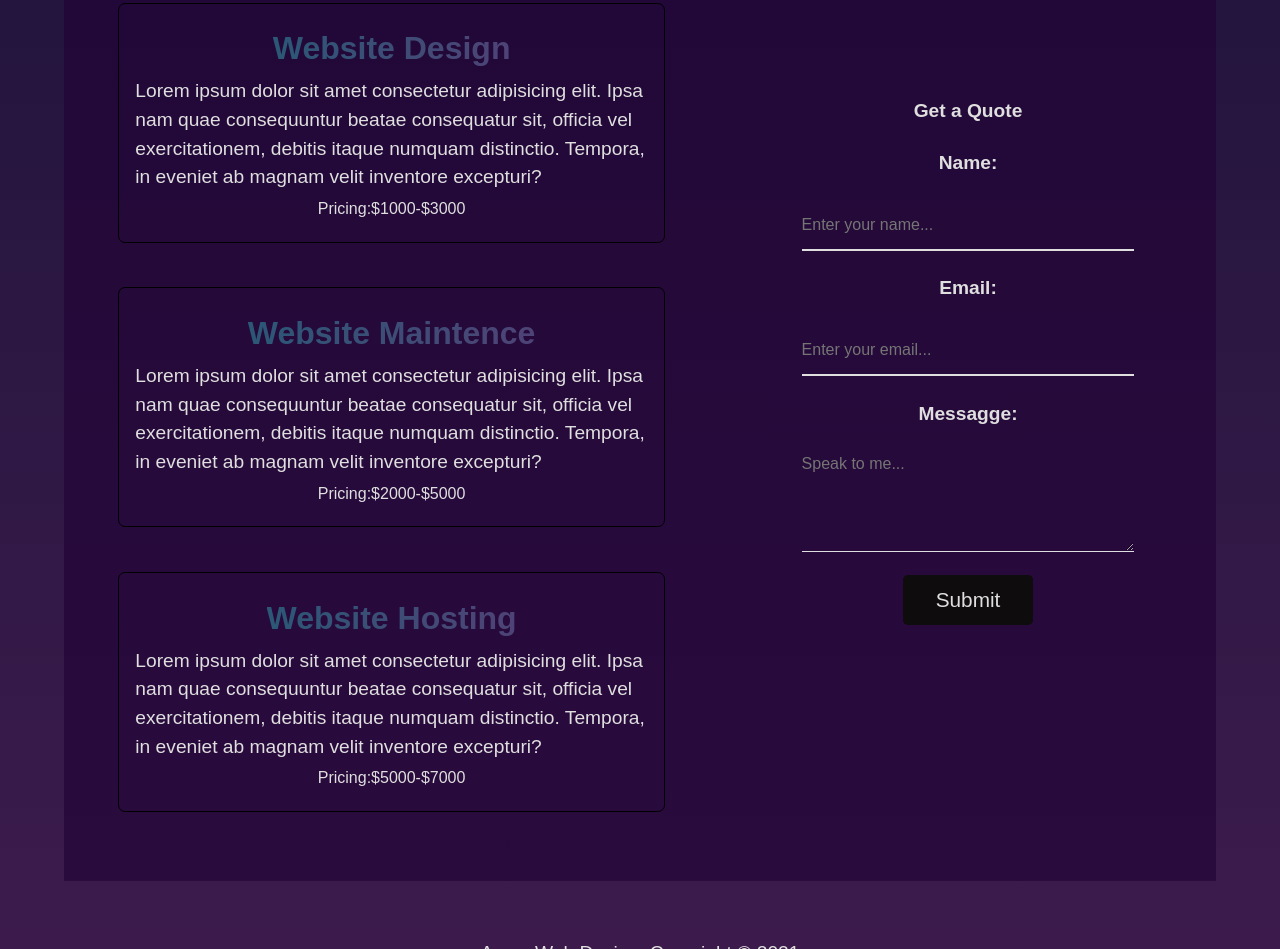
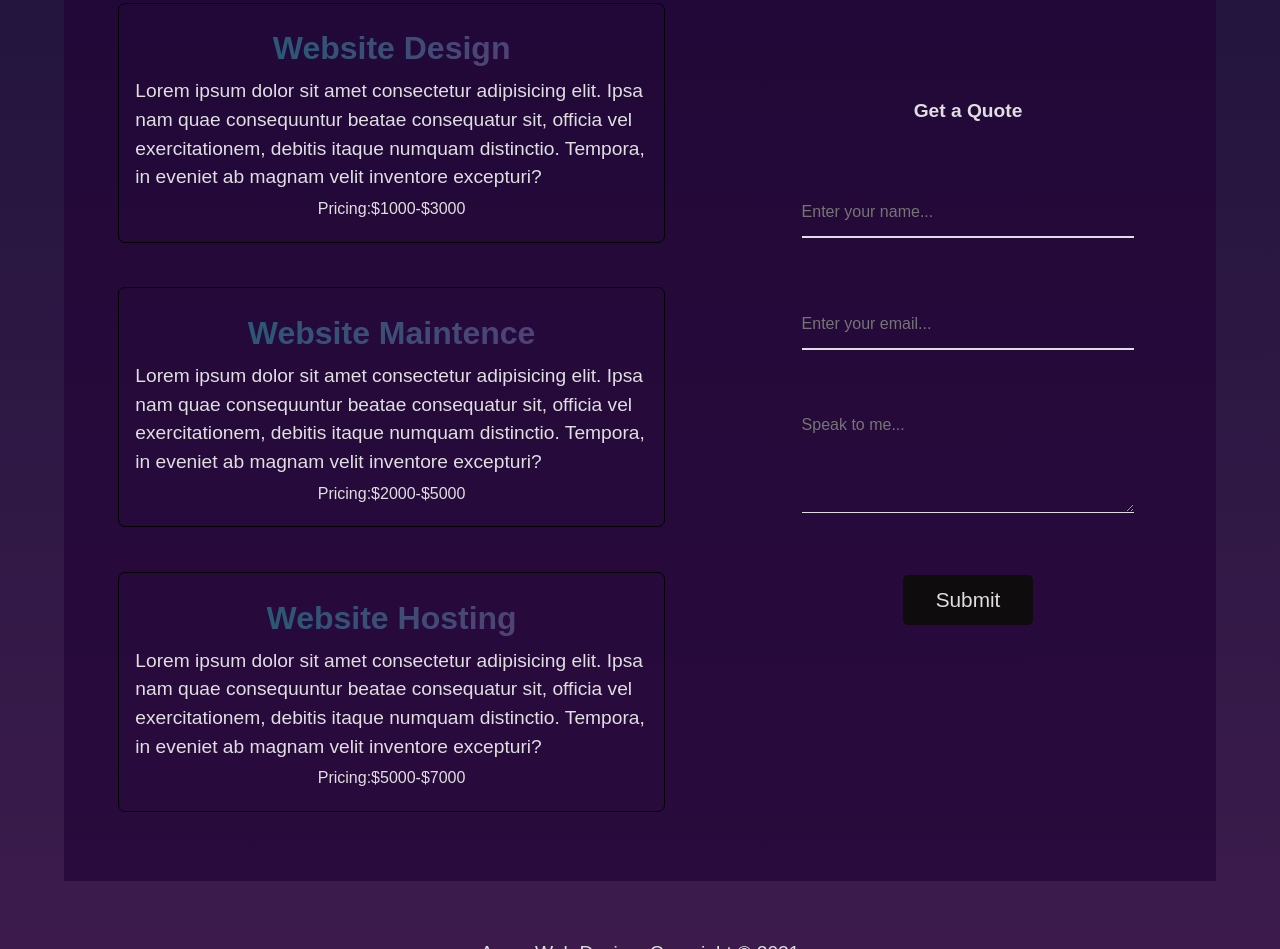
Before and after one commit to Ljusaj123/Design-page, a plain HTML site: page index.html in a window 1280 px wide. Shown: the part 2831-3780 px from the top of the page. Drawn offline with Linux system fonts and the light colour scheme.

Commit message:
removed labels

```diff
--- a/index.html
+++ b/index.html
@@ -104,7 +104,6 @@
       </div>
     </section>
 
-
     <!-- *******   ABOUT US CONTAINER   ********* -->
     <section class="about_us" id="about">
       <div class="about_us__container">
@@ -147,7 +146,6 @@
       </div>
     </section>
 
-
     <!-- ****** SERVICE CONTAINER ******** -->
     <section class="services" id="services">
       <div class="services__container">
@@ -188,18 +186,14 @@
         <form class="form_to_fill">
           <div class="form__container">
             <h2>Get a Quote</h2>
-            <h3>Name:</h3>
             <input type="text" placeholder="Enter your name..." />
-            <h3>Email:</h3>
             <input type="email" placeholder="Enter your email..." />
-            <h3>Messagge:</h3>
             <textarea placeholder="Speak to me..."></textarea>
             <button type="submit">Submit</button>
           </div>
         </form>
       </div>
     </section>
-
 
     <!-- ********  FOOTER CONTAINER  ********* -->
     <footer class="footer">
```
